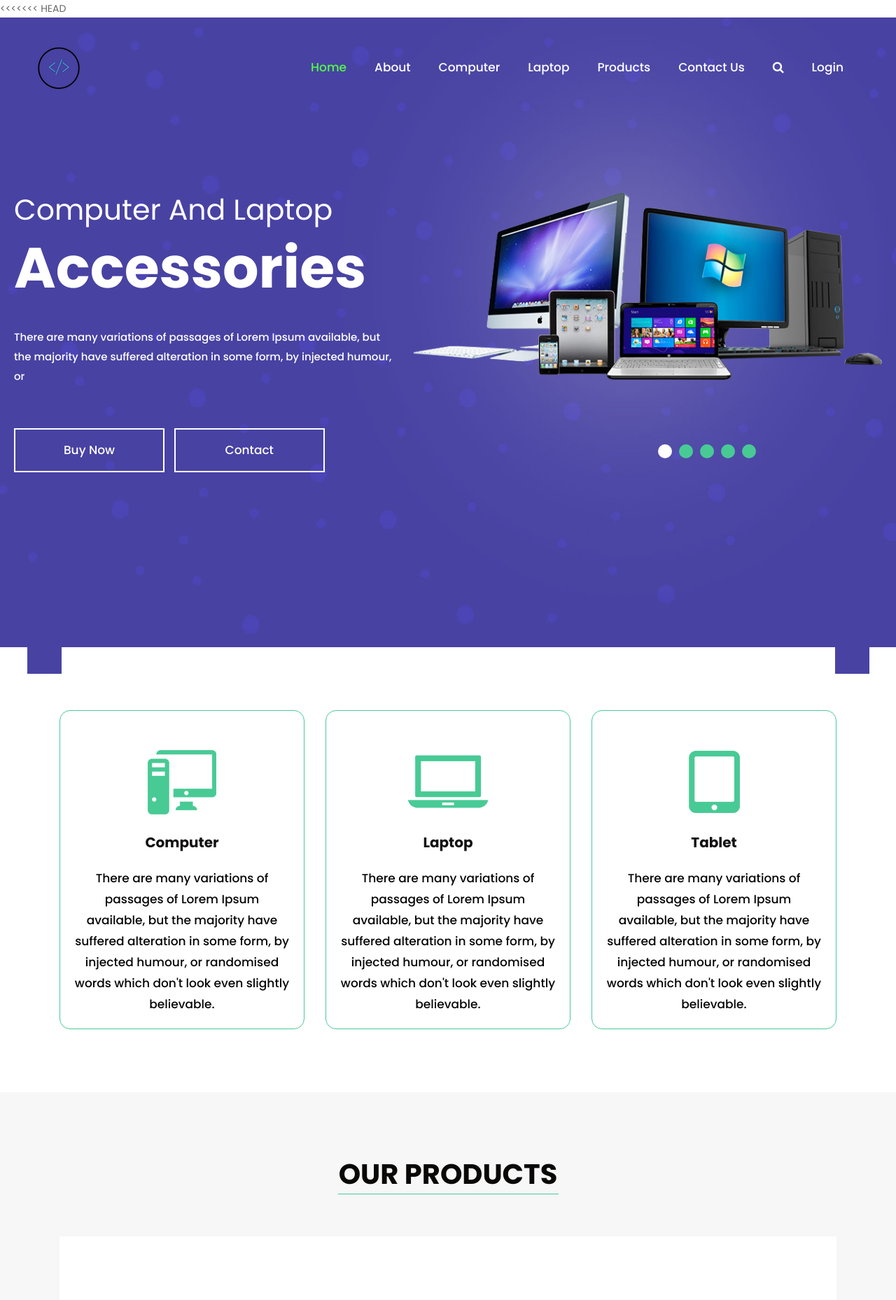
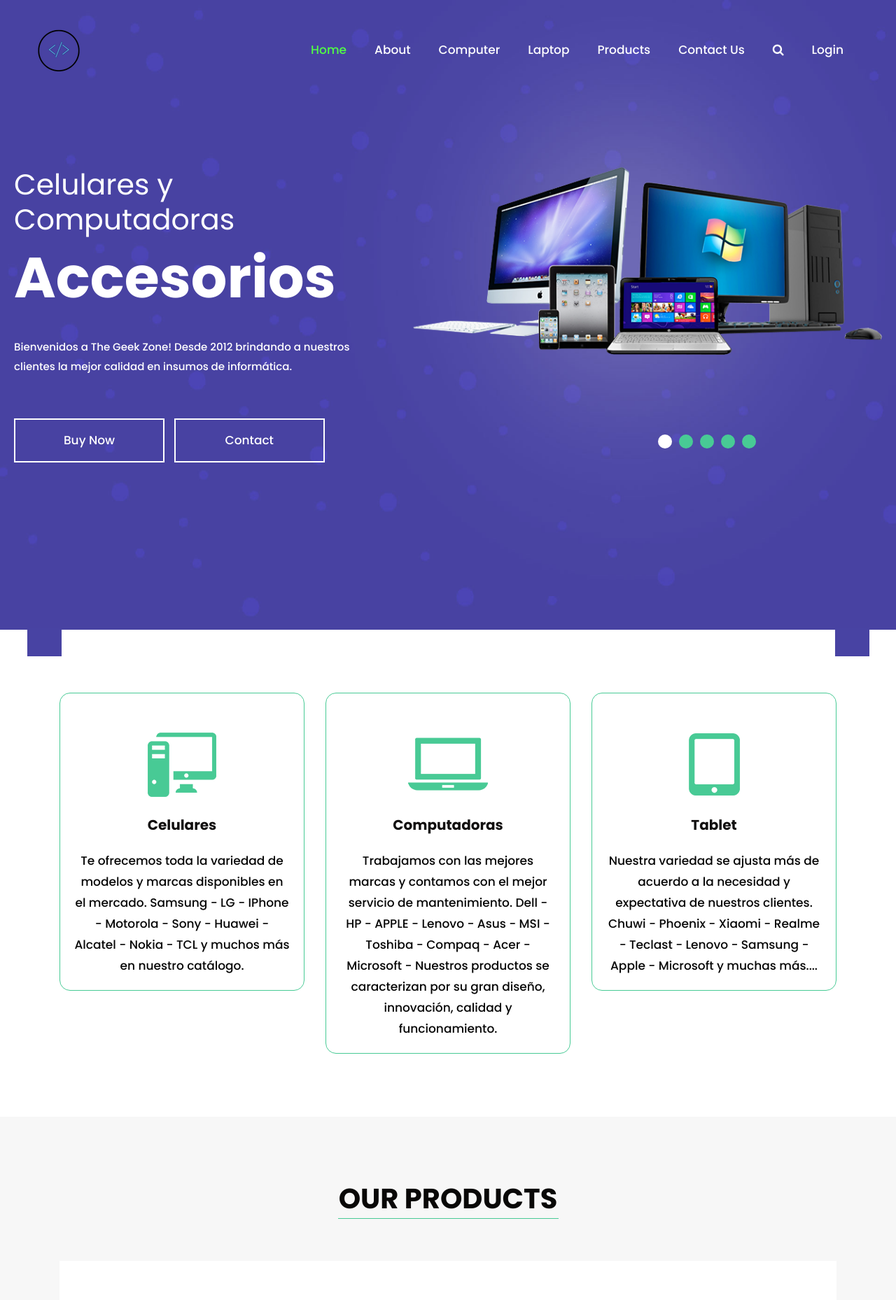
Before and after one commit to RocioBLion/Proyecto-Final-Lion-Python, a Django app: page / in a window 1280 px wide. Shown: the top 1858 px of the page at 70% size. Run offline with Django 4.2, Linux system fonts and the light colour scheme; some libraries are stand-ins or nearby versions.

Commit message:
add new text in index.html

```diff
--- a/home/templates/home/index.html
+++ b/home/templates/home/index.html
@@ -1,6 +1,5 @@
 <!DOCTYPE html>
 <html lang="en">
-<<<<<<< HEAD
 
 <head>
 
@@ -11,7 +10,7 @@
    <meta name="viewport" content="width=device-width, initial-scale=1">
    <meta name="viewport" content="initial-scale=1, maximum-scale=1">
    <!-- site metas -->
-   <title>Shop</title>
+   <title>Blog</title>
    <meta name="keywords" content="">
    <meta name="description" content="">
    <meta name="author" content="">
@@ -30,35 +29,6 @@
    <link rel="stylesheet" href="https://cdnjs.cloudflare.com/ajax/libs/fancybox/2.1.5/jquery.fancybox.min.css"
       media="screen">
    <!--[if lt IE 9]>
-=======
-   <head>
-    {% load static %}
-      <!-- basic -->
-      <meta charset="utf-8">
-      <meta http-equiv="X-UA-Compatible" content="IE=edge">
-      <!-- mobile metas -->
-      <meta name="viewport" content="width=device-width, initial-scale=1">
-      <meta name="viewport" content="initial-scale=1, maximum-scale=1">
-      <!-- site metas -->
-      <title>cla</title>
-      <meta name="keywords" content="">
-      <meta name="description" content="">
-      <meta name="author" content="">
-      <!-- bootstrap css -->
-      <link rel="stylesheet" href="{% static 'home/css/bootstrap.min.css'%}">
-      <!-- style css -->
-      <link rel="stylesheet" href="{% static 'home/css/style.css'%}">
-      <!-- Responsive-->
-      <link rel="stylesheet" href="{% static 'home/css/responsive.css'%}">
-      <!-- fevicon -->
-      <link rel="icon" href="{% static 'homeimages/fevicon.png' %}" type="image/gif" />
-      <!-- Scrollbar Custom CSS -->
-      <link rel="stylesheet" href="{% static 'home/css/jquery.mCustomScrollbar.min.css'%}">
-      <!-- Tweaks for older IEs-->
-      <link rel="stylesheet" href="https://netdna.bootstrapcdn.com/font-awesome/4.0.3/css/font-awesome.css">
-      <link rel="stylesheet" href="https://cdnjs.cloudflare.com/ajax/libs/fancybox/2.1.5/jquery.fancybox.min.css" media="screen">
-      <!--[if lt IE 9]>
->>>>>>> german
       <script src="https://oss.maxcdn.com/html5shiv/3.7.3/html5shiv.min.js"></script>
       <script src="https://oss.maxcdn.com/respond/1.4.2/respond.min.js"></script><![endif]-->
 </head>
@@ -144,10 +114,10 @@
                      <div class="row">
                         <div class="col-md-6">
                            <div class="text-bg">
-                              <span>Computer And Laptop</span>
-                              <h1>Accessories</h1>
-                              <p>There are many variations of passages of Lorem Ipsum available, but the majority have
-                                 suffered alteration in some form, by injected humour, or </p>
+                              <span>Celulares y Computadoras</span>
+                              <h1>Accesorios</h1>
+                              <p>Bienvenidos a The Geek Zone! Desde 2012 brindando a nuestros
+                                clientes la mejor calidad en insumos de informática.</p>
                               <a href="#">Buy Now </a> <a href="contact.html">Contact </a>
                            </div>
                         </div>
@@ -166,10 +136,10 @@
                      <div class="row">
                         <div class="col-md-6">
                            <div class="text-bg">
-                              <span>Computer And Laptop</span>
-                              <h1>Accessories</h1>
-                              <p>There are many variations of passages of Lorem Ipsum available, but the majority have
-                                 suffered alteration in some form, by injected humour, or </p>
+                              <span>Celulares y Computadoras</span>
+                              <h1>Accesorios</h1>
+                              <p>Encuentra todos los insumos en nuestra tienda online desde
+                                 Electrónica, Audio, Computación, Conectividad, Telefonía, Accesorios.</p>
                               <a href="#">Buy Now </a> <a href="contact.html">Contact </a>
                            </div>
                         </div>
@@ -188,10 +158,10 @@
                      <div class="row">
                         <div class="col-md-6">
                            <div class="text-bg">
-                              <span>Computer And Laptop</span>
-                              <h1>Accessories</h1>
-                              <p>There are many variations of passages of Lorem Ipsum available, but the majority have
-                                 suffered alteration in some form, by injected humour, or </p>
+                              <span>Celulares y Computadoras</span>
+                              <h1>Accesorios</h1>
+                              <p>Tenemos las mejores marcas! Samsung - LG - Motorola -
+                                 IPhone - TCL - Dell - Acer - HP - Lenovo - Apple - Asus - Sony - Toshiba - Genius - Kingston - </p>
                               <a href="#">Buy Now </a> <a href="contact.html">Contact </a>
                            </div>
                         </div>
@@ -210,10 +180,10 @@
                      <div class="row">
                         <div class="col-md-6">
                            <div class="text-bg">
-                              <span>Computer And Laptop</span>
-                              <h1>Accessories</h1>
-                              <p>There are many variations of passages of Lorem Ipsum available, but the majority have
-                                 suffered alteration in some form, by injected humour, or </p>
+                              <span>Celulares y Computadoras</span>
+                              <h1>Accesorios</h1>
+                              <p>En The Geek Zone te ofrecemos la mejor atención, todo tipo de servicios relacionados con la
+                                 informática y asesoramiento personalizado, pensando siempre en el bienestar de nuestros clientes.</p>
                               <a href="#">Buy Now </a> <a href="contact.html">Contact </a>
                            </div>
                         </div>
@@ -232,10 +202,10 @@
                      <div class="row">
                         <div class="col-md-6">
                            <div class="text-bg">
-                              <span>Computer And Laptop</span>
-                              <h1>Accessories</h1>
-                              <p>There are many variations of passages of Lorem Ipsum available, but the majority have
-                                 suffered alteration in some form, by injected humour, or </p>
+                              <span>Celulares y Computadoras</span>
+                              <h1>Accesorios</h1>
+                              <p>Te aseguramos productos de calidad, promociones, descuentos, con todas las
+                                 opciones del mercado y disponemos de todas las formas de pago. </p>
                               <a href="#">Buy Now </a> <a href="contact.html">Contact </a>
                            </div>
                         </div>
@@ -265,28 +235,28 @@
             <div class="col-md-4">
                <div class="box_text">
                   <i><img src="static/home/images/thr.png" alt="#" /></i>
-                  <h3>Computer</h3>
-                  <p>There are many variations of passages of Lorem Ipsum available, but the majority have suffered
-                     alteration in some form, by injected humour, or randomised words which don't look even slightly
-                     believable. </p>
+                  <h3>Celulares</h3>
+                  <p>Te ofrecemos toda la variedad de modelos y marcas disponibles en el mercado.
+                     Samsung - LG - IPhone - Motorola - Sony - Huawei - Alcatel - Nokia - TCL y
+                     muchos más en nuestro catálogo. </p>
                </div>
             </div>
             <div class="col-md-4">
                <div class="box_text">
                   <i><img src="static/home/images/thr1.png" alt="#" /></i>
-                  <h3>Laptop</h3>
-                  <p>There are many variations of passages of Lorem Ipsum available, but the majority have suffered
-                     alteration in some form, by injected humour, or randomised words which don't look even slightly
-                     believable. </p>
+                  <h3>Computadoras</h3>
+                  <p>Trabajamos con las mejores marcas y contamos con el mejor servicio de mantenimiento.
+                     Dell - HP - APPLE - Lenovo - Asus - MSI - Toshiba - Compaq - Acer - Microsoft - Nuestros
+                     productos se caracterizan por su gran diseño, innovación, calidad y funcionamiento. </p>
                </div>
             </div>
             <div class="col-md-4">
                <div class="box_text">
                   <i><img src="static/home/images/thr2.png" alt="#" /></i>
                   <h3>Tablet</h3>
-                  <p>There are many variations of passages of Lorem Ipsum available, but the majority have suffered
-                     alteration in some form, by injected humour, or randomised words which don't look even slightly
-                     believable. </p>
+                  <p>Nuestra variedad se ajusta más de acuerdo a la necesidad y expectativa de nuestros
+                     clientes. Chuwi - Phoenix - Xiaomi - Realme - Teclast - Lenovo - Samsung - Apple -
+                     Microsoft y muchas más.... </p>
                </div>
             </div>
          </div>
@@ -377,7 +347,7 @@
          <div class="row">
             <div class="col-md-6">
                <div class="titlepage">
-                  <p>Every Computer and laptop</p>
+                  <p>Todas las computadoras y laptops</p>
                   <h2>Hasta 40% off !</h2>
                   <a class="read_more" href="#">Shop Now</a>
                </div>
@@ -418,13 +388,13 @@
                                  <div class="col-md-9 offset-md-3">
                                     <div class="test_box">
                                        <i><img src="static/home/images/cos.png" alt="#" /></i>
-                                       <h4>Sandy Miller</h4>
-                                       <p>ipsum dolor sit amet, consectetur adipiscing elit, sed do eiusmod tempor
-                                          incididunt ut labore et dolore magna aliqua. Ut enim ad minim veniam, quis
-                                          nostrud exercitation ullamco laboris nisi ut aliquip ex ea commodo consequat.
-                                          Duis aute irure dolor in reprehenderit in voluptate velit esse cillum dolore
-                                          eu fugiat nulla pariatur. Excepteur sint occaecat cupidatat non proident, sunt
-                                          in culpa qui officia deserunt mollit anim id</p>
+                                       <h4>Susana Benítez</h4>
+                                       <p>Recomiendo a The Geek Zone por el asesoramiento brindado a mi empresa
+                                          y por la calidad en todos sus productos. Tiene un equipo de trabajadores
+                                          altamente capacitados para el servicio de mantenimiento y la disponibilidad
+                                          horaria hace mucho más simple el funcionamiento de nuestro trabajo.
+                                          Excelente!!, siempre tienen lo que necesitamos.
+                                          Gracias por cumplir siempre con todas nuestras expectativas.</p>
                                     </div>
                                  </div>
                               </div>
@@ -438,13 +408,13 @@
                                  <div class="col-md-9 offset-md-3">
                                     <div class="test_box">
                                        <i><img src="static/home/images/cos.png" alt="#" /></i>
-                                       <h4>Sandy Miller</h4>
-                                       <p>ipsum dolor sit amet, consectetur adipiscing elit, sed do eiusmod tempor
-                                          incididunt ut labore et dolore magna aliqua. Ut enim ad minim veniam, quis
-                                          nostrud exercitation ullamco laboris nisi ut aliquip ex ea commodo consequat.
-                                          Duis aute irure dolor in reprehenderit in voluptate velit esse cillum dolore
-                                          eu fugiat nulla pariatur. Excepteur sint occaecat cupidatat non proident, sunt
-                                          in culpa qui officia deserunt mollit anim id</p>
+                                       <h4>Sergio Lapuente</h4>
+                                       <p>Me encanta The Geek Zone, por su responsabilidad e interés por sus clientes,
+                                          siempre cuentan con una gran variedad de productos y diversidad de marcas que
+                                          generalmente no encontrás disponibles en otro sitio.
+                                          Siempre disponen de stock y su atención es increible.
+                                          Los recomiendo siempre porque su trayectoria en el mercado los precede.
+                                          Agradezco a todo el equipo por asegurarse de que esté conforme con mi compra.</p>
                                     </div>
                                  </div>
                               </div>
@@ -458,13 +428,13 @@
                                  <div class="col-md-9 offset-md-3">
                                     <div class="test_box">
                                        <i><img src="static/home/images/cos.png" alt="#" /></i>
-                                       <h4>Sandy Miller</h4>
-                                       <p>ipsum dolor sit amet, consectetur adipiscing elit, sed do eiusmod tempor
-                                          incididunt ut labore et dolore magna aliqua. Ut enim ad minim veniam, quis
-                                          nostrud exercitation ullamco laboris nisi ut aliquip ex ea commodo consequat.
-                                          Duis aute irure dolor in reprehenderit in voluptate velit esse cillum dolore
-                                          eu fugiat nulla pariatur. Excepteur sint occaecat cupidatat non proident, sunt
-                                          in culpa qui officia deserunt mollit anim id</p>
+                                       <h4>Maria Cánepa</h4>
+                                       <p>La verdad que The Geek Zone brinda todas las herramientas necesarias para
+                                          los clientes. Todo en informática en un sólo lugar y con la calidad y variedad
+                                          que no se encuentran en cualquier otro lado.
+                                          La atención de su equipo es bastante aceptable, cuentan con una gran capacidad
+                                          de conocimiento y te asesoran todo el tiempo.
+                                          Muy conforme y los recomiendo!</p>
                                     </div>
                                  </div>
                               </div>
@@ -540,14 +510,15 @@
                <div class="col-xl-3 col-lg-3 col-md-6 col-sm-6">
                   <h3>About Us</h3>
                   <ul class="about_us">
-                     <li>dolor sit amet, consectetur<br> magna aliqua. Ut enim ad <br>minim veniam, <br> quisdotempor
-                        incididunt r</li>
+                     <li>The Geek Zone, es una empresa Argentina con más de 10 años en el mercado. Brindándote la mejor calidad de productos en electrónica.<br> Tenemos sucursales en Uruguay y México.<br> Contamos con un equipo altamente capacitado,
+                       para ayudarte a desarrollar tu negocio, asesorándote de forma profesional para potenciar tu crecimiento.</li>
                   </ul>
                </div>
                <div class="col-xl-3 col-lg-3 col-md-6 col-sm-6">
                   <h3>Contact Us</h3>
                   <ul class="conta">
-                     <li>dolor sit amet,<br> consectetur <br>magna aliqua.<br> quisdotempor <br>incididunt ut e </li>
+                     <li>Para conectarte con nosotros: <br> Email : info@thegeekzone.com.ar</li>
+                     <li>@andrearegueira<br> @rociolion <br>@germanherrera<br> de lunes a sabados <br>de 9:00hs a 20:00hs </li>
                   </ul>
                </div>
                <div class="col-xl-3 col-lg-3 col-md-6 col-sm-6">
@@ -563,7 +534,7 @@
             <div class="container">
                <div class="row">
                   <div class="col-md-12">
-                     <p>CoderHouse © 2022 All Rights Reserved.</a></p>
+                     <p>The Geek Zone © 2012 All Rights Reserved.</a></p>
                   </div>
                </div>
             </div>
--- /dev/null
+++ b/ven/pyvenv.cfg
@@ -0,0 +1,3 @@
+home = C:\Users\andre\AppData\Local\Programs\Python\Python39
+include-system-site-packages = false
+version = 3.9.13
```
Also changed, not shown: accessorie/migrations/0001_initial.py (added), cellphone/migrations/0001_initial.py (added), computer/migrations/0001_initial.py (added), 11 other files.
